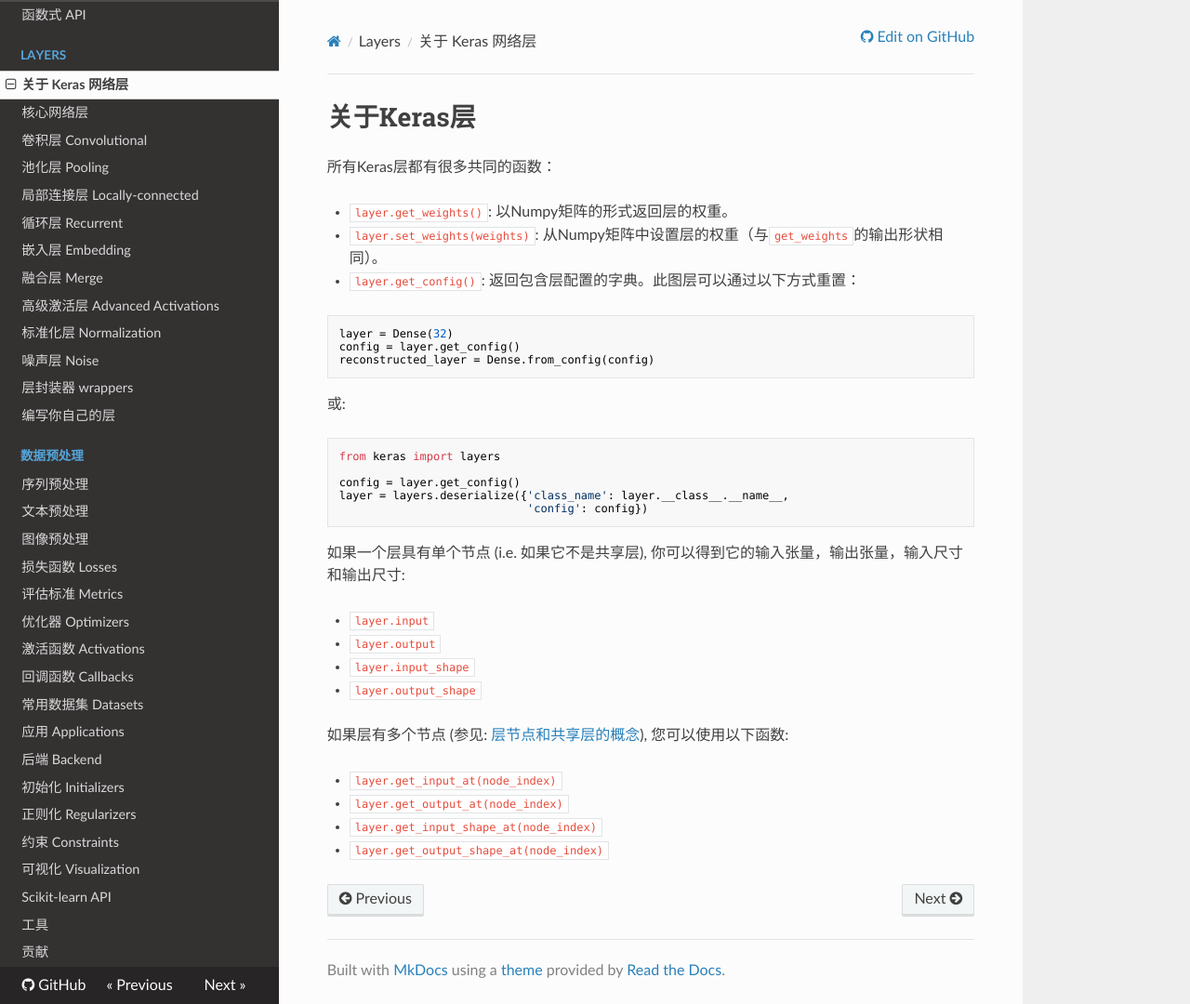
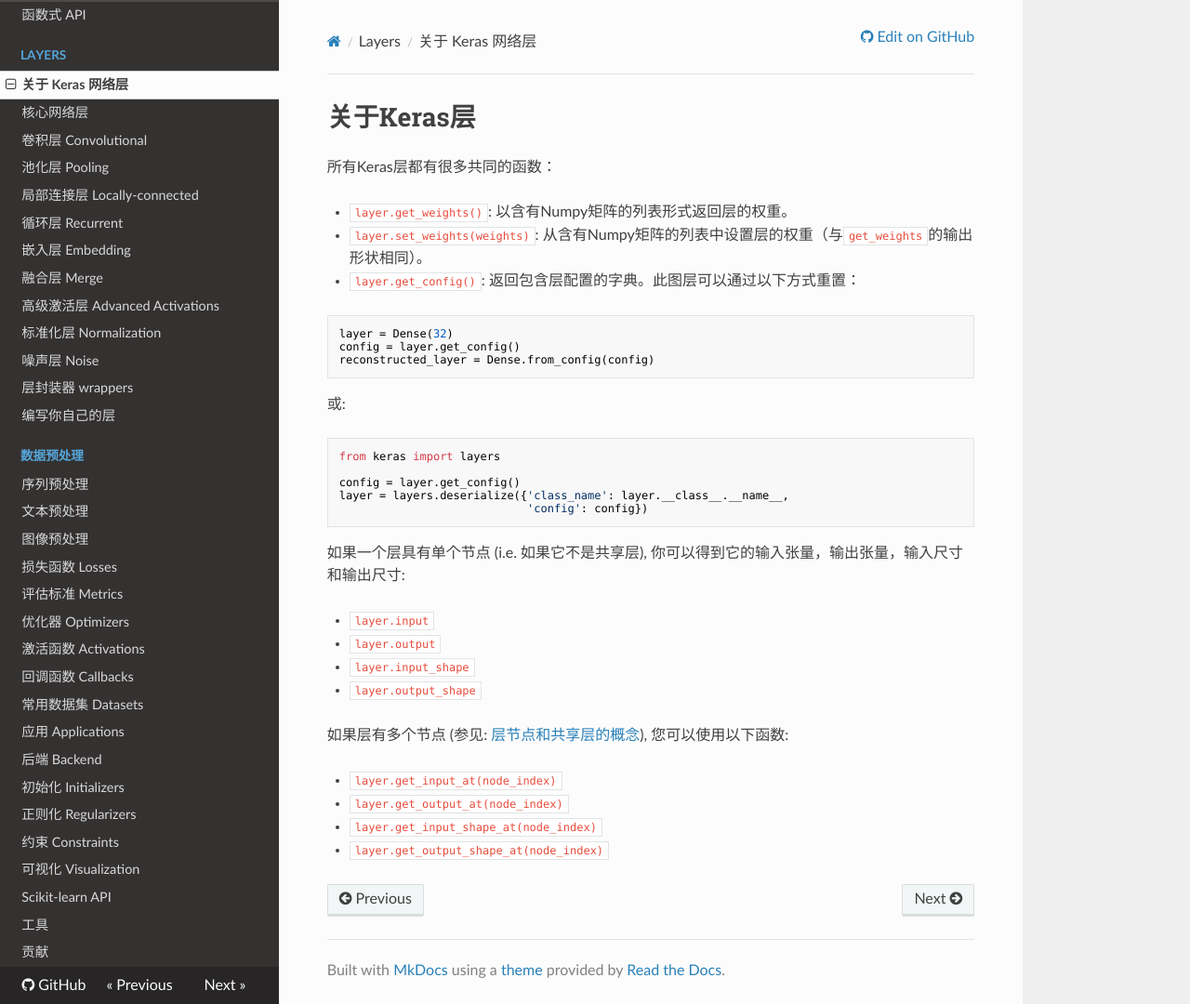
Before and after one commit to keras-team/keras-docs-zh, an MkDocs documentation site: the page built from sources/layers/about-keras-layers.md, in a window 1280 px wide and 1080 px high. Shown: the whole window at 93% size. Built offline with MkDocs 1.6.1, drawn with Linux system fonts in a browser that asks for light colours; nearby versions of some CDN libraries; old or Windows-style settings are respelled for this version of MkDocs.

Commit message:
更正翻译错误
list of numpy array 应翻译為 "含有Numpy矩阵的列表"

````diff
--- a/sources/layers/about-keras-layers.md
+++ b/sources/layers/about-keras-layers.md
@@ -2,8 +2,8 @@
 
 所有Keras层都有很多共同的函数：
 
-- `layer.get_weights()`: 以Numpy矩阵的形式返回层的权重。
-- `layer.set_weights(weights)`: 从Numpy矩阵中设置层的权重（与`get_weights`的输出形状相同）。
+- `layer.get_weights()`: 以含有Numpy矩阵的列表形式返回层的权重。
+- `layer.set_weights(weights)`: 从含有Numpy矩阵的列表中设置层的权重（与`get_weights`的输出形状相同）。
 - `layer.get_config()`: 返回包含层配置的字典。此图层可以通过以下方式重置：
 
 ```python
````
